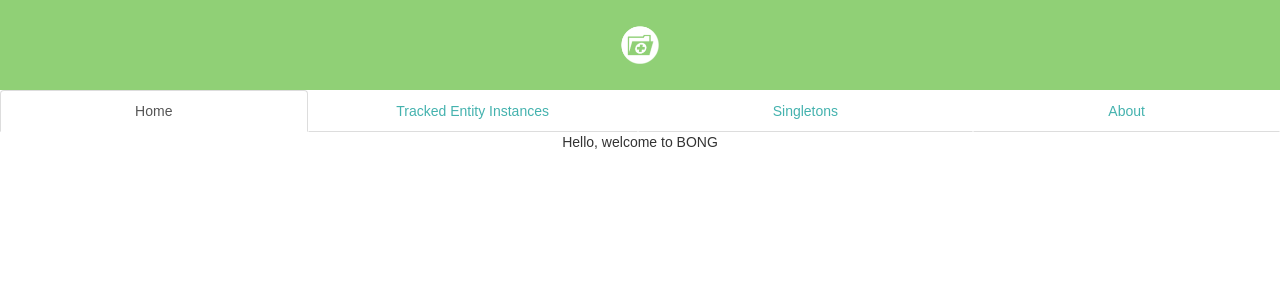
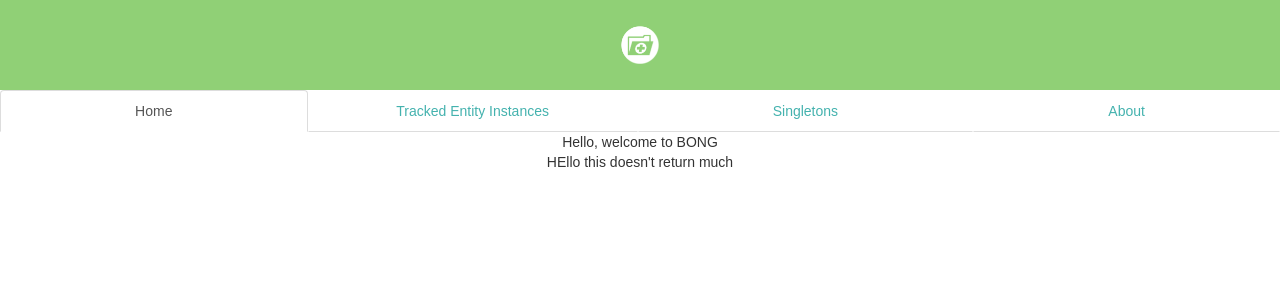
Before and after one commit to lax1n/BingBong, a React (Create React App) app: page / in a window 1280 px wide. Shown: the top 300 px of the page. Built offline with nearby package versions, Linux system fonts and the light colour scheme; no server answers; what react-tap-event-plugin would draw is missing.

Commit message:
Created a new util, called find_duplicates. Seems like we can begin with some of the fun part

```diff
--- a/src/components/App.js
+++ b/src/components/App.js
@@ -3,37 +3,14 @@ import logo from '../images/logo_new.png';
 import '../styles/App.css';
 import '../libs/bootstrap.min.css';
 
+import {doTheThing} from '../utils/find_duplicates.js';
+
 import TabBar from './shared/tabs.js';
 //import SelectPage from './pages/select';
 
-import {getAllTEIsByOrganizationAndProgram} from '../actions/tei_actions';
 
 
 class App extends Component {
-	componentDidMount(){
-		console.log("Hello")
-		var headers = [];
-		var instances = [];
-		getAllTEIsByOrganizationAndProgram("DiszpKrYNg8", "ur1Edk5Oe2n").then((stuff) => {
-	        console.log("stuff: " + stuff);
-			console.log("stuff.grid: " + stuff.grid);
-			console.log("stuff.headers: " + stuff.headers);
-			console.log("stuff.headers[0]: " + stuff.headers[0]);
-			console.log("stuff.headers[0].name: " + stuff.headers[0].name);
-			var headerCount = stuff.headers.length;
-			for (var i = 0; i < headerCount; i++) {
-			    console.log(stuff.headers[i].column);
-			    headers.push({name: stuff.headers[i].column})
-			}
-			var instanceCount = stuff.rows.length;
-			for (var i = 0; i < instanceCount; i++) {
-			    instances.push(stuff.rows[i])
-				console.log(instances[i]);
-			}
-	    }).catch((e) => {
-	        console.log('Error while loading stuff', e.message);
-	    });
-	}
 	render() {
 		return (
 		    <div className='container-fluid'>
@@ -43,6 +20,7 @@ class App extends Component {
 		                <img src={logo} className="App-logo" alt="logo" />
 		              </div>
 		              <TabBar />
+					  <p>{doTheThing()}</p>
 		            </div>
 		        </div>
 		    </div>
--- /dev/null
+++ b/src/utils/find_duplicates.js
@@ -0,0 +1,27 @@
+import {getAllTEIsByOrganizationAndProgram} from '../actions/tei_actions';
+
+export function doTheThing(){
+	console.log("Hello")
+	var headers = [];
+	var instances = [];
+	getAllTEIsByOrganizationAndProgram("DiszpKrYNg8", "ur1Edk5Oe2n").then((stuff) => {
+		console.log("stuff: " + stuff);
+		console.log("stuff.grid: " + stuff.grid);
+		console.log("stuff.headers: " + stuff.headers);
+		console.log("stuff.headers[0]: " + stuff.headers[0]);
+		console.log("stuff.headers[0].name: " + stuff.headers[0].name);
+		var headerCount = stuff.headers.length;
+		for (var i = 0; i < headerCount; i++) {
+			//console.log(stuff.headers[i].column);
+			headers.push({name: stuff.headers[i].column})
+		}
+		var instanceCount = stuff.rows.length;
+		for (var i = 0; i < instanceCount; i++) {
+			instances.push(stuff.rows[i])
+			//console.log(instances[i]);
+		}
+	}).catch((e) => {
+		console.log('Error while loading stuff', e.message);
+	});
+	return "HEllo this doesn't return much"
+}
```
